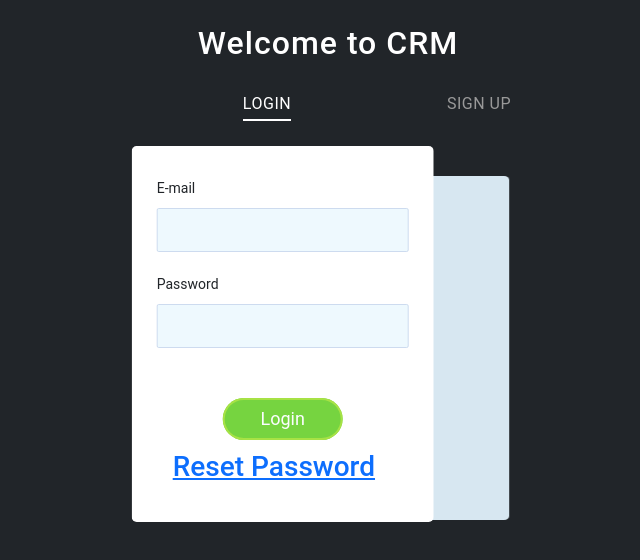
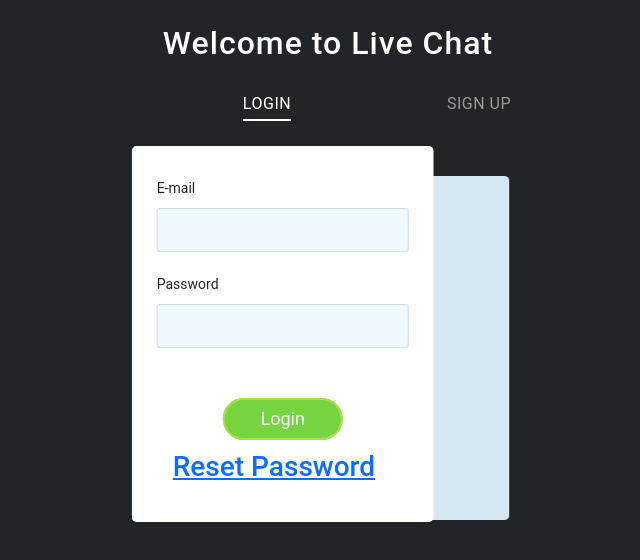
Before and after one commit to Vishnu-D-2002/Chat-App-FE, a React (Vite) app: page / in a window 1280 px wide. Shown: the top 560 px of the page, without its empty margins (312-952 px from the left). Built offline with nearby package versions, Linux system fonts and the light colour scheme; no server answers.

Commit message:
css for msg

```diff
--- a/src/App.css
+++ b/src/App.css
@@ -413,20 +413,16 @@
     color: #667370;
 }
 
-/* CSS file for styling chat messages */
-
-/* Container for messages */
 .chat-box {
     padding: 10px;
 }
 
-/* Individual message styling */
 .sent {
     margin-left: auto;
     background-color: #DCF8C6;
     padding: 5px 10px;
     border-radius: 10px;
-    max-width: 70%;
+    max-width: fit-content;
 }
 
 .received {
@@ -434,16 +430,14 @@
     background-color: #ECEFF1;
     padding: 5px 10px;
     border-radius: 10px;
-    max-width: 70%;
+    max-width: fit-content;
 }
 
-/* Style for message content */
 .message-content {
     word-wrap: break-word;
 }
 
-/* Style for time ago */
 .sub {
-    font-size: 12px;
+    font-size: 10px;
     color: gray;
 }
--- a/src/components/login.jsx
+++ b/src/components/login.jsx
@@ -120,7 +120,7 @@ const Login = () => {
   return (
     <div className=" container-fluid color bg-dark ">
       <section className="forms-section">
-        <h1 className="section-title mt-4">Welcome to CRM</h1>
+        <h1 className="section-title mt-4">Welcome to Live Chat</h1>
         <div className="forms">
           <div
             className={`form-wrapper ${
```
